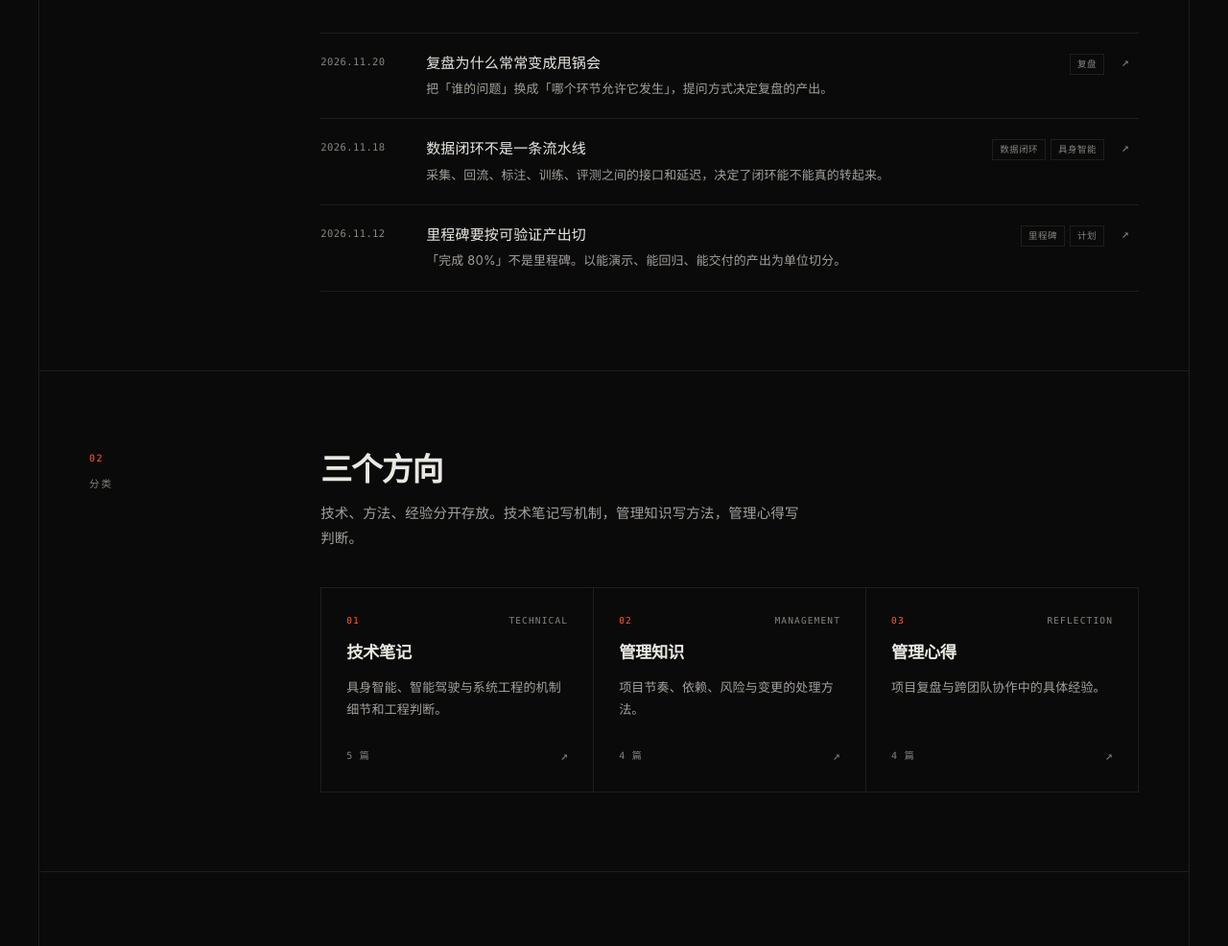
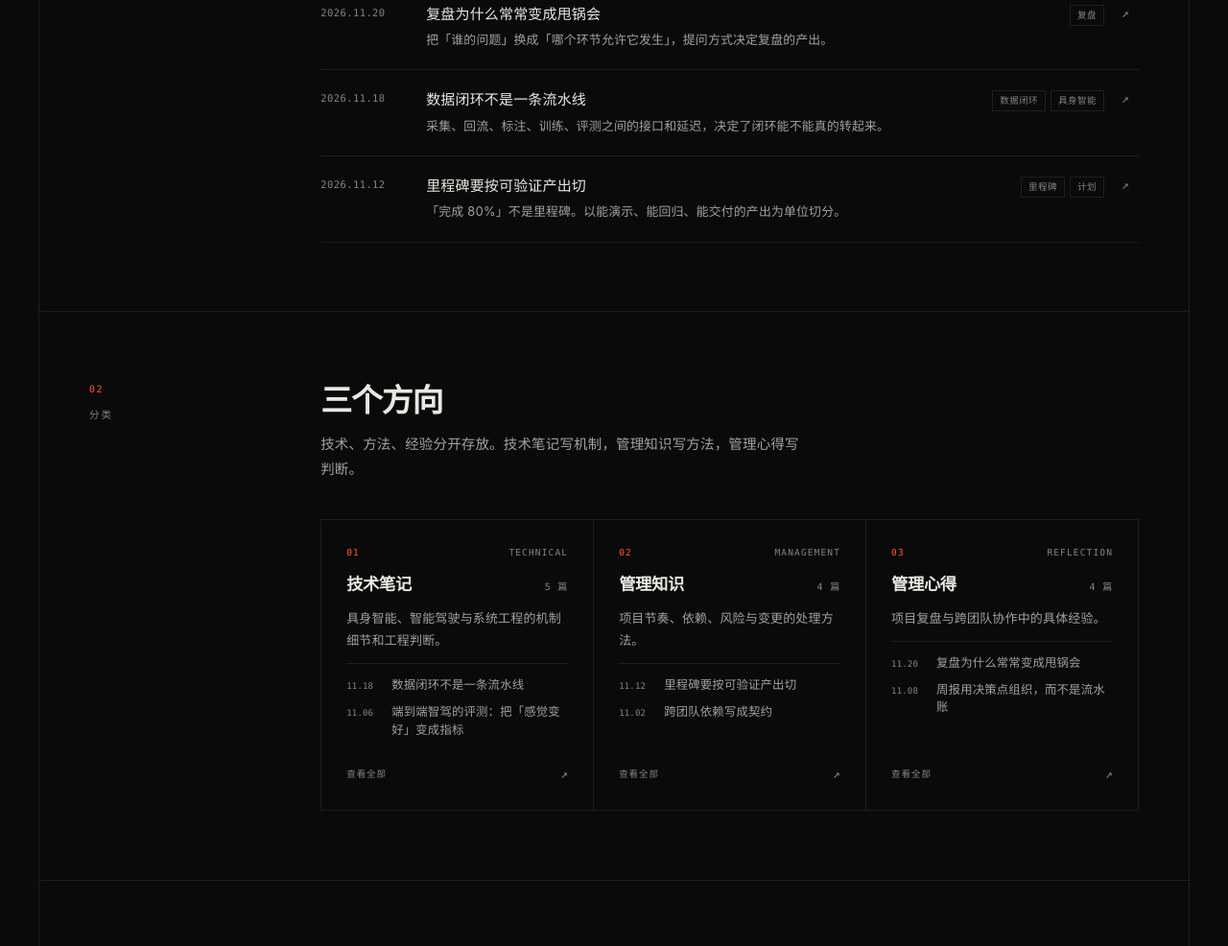
Before and after one commit to bit-FlameMouse/Bit-FlameMouse.github.io, an Astro site: page / in a window 1280 px wide. Shown: the part 734-1720 px from the top of the page at 96% size. Built offline with nearby package versions, Linux system fonts and the light colour scheme; Astro itself is replaced by a stand-in of ours.

Commit message:
refactor: 优化整体布局（首屏收紧、分类卡预览、索引侧栏）

```diff
--- a/src/pages/index.astro
+++ b/src/pages/index.astro
@@ -1,7 +1,7 @@
 ---
 import BaseLayout from '../layouts/BaseLayout.astro';
 import LinkRow from '../components/LinkRow.astro';
-import { categories, counts, entries, featured, groups } from '../data/library';
+import { categories, counts, entries, featured, groups, latestDate } from '../data/library';
 
 const latest = featured.slice(0, 3);
 ---
@@ -36,12 +36,12 @@ const latest = featured.slice(0, 3);
         <dd>技术项目管理（TPM）</dd>
       </div>
       <div>
-        <dt>索引</dt>
+        <dt>收录</dt>
         <dd>{entries.length} 篇 / {categories.length} 类</dd>
       </div>
       <div>
-        <dt>邮箱</dt>
-        <dd><a href="mailto:lichwork0@gmail.com">lichwork0@gmail.com</a></dd>
+        <dt>最近更新</dt>
+        <dd>{latestDate}</dd>
       </div>
     </dl>
   </section>
@@ -105,10 +105,25 @@ const latest = featured.slice(0, 3);
                   <span class="cat-num">{String(index + 1).padStart(2, '0')}</span>
                   <span>{group.en}</span>
                 </span>
-                <h3>{group.name}</h3>
+
+                <span class="cat-head-row">
+                  <h3>{group.name}</h3>
+                  <span class="cat-count">{counts[group.id]} 篇</span>
+                </span>
+
                 <p>{group.desc}</p>
+
+                <span class="cat-list">
+                  {group.items.slice(0, 2).map((item) => (
+                    <span class="cat-item">
+                      <time>{item.date.slice(5)}</time>
+                      <span>{item.title}</span>
+                    </span>
+                  ))}
+                </span>
+
                 <span class="cat-foot">
-                  <span class="cat-count">{counts[group.id]} 篇</span>
+                  <span class="cat-more">查看全部</span>
                   <span class="arrow" aria-hidden="true">↗</span>
                 </span>
               </a>
--- a/src/styles/global.css
+++ b/src/styles/global.css
@@ -151,7 +151,7 @@ main {
 
 .section {
   border-top: 1px solid var(--line);
-  padding-block: clamp(46px, 6.4vw, 82px);
+  padding-block: clamp(42px, 5.6vw, 72px);
   padding-inline: var(--gut);
   scroll-margin-top: 84px;
 }
@@ -222,7 +222,7 @@ main {
 
 /* 4.1 列表页页头 ---------------------------------------------------------- */
 .page-head {
-  padding-block: clamp(52px, 7.4vw, 92px) clamp(30px, 4vw, 46px);
+  padding-block: clamp(44px, 6vw, 76px) clamp(28px, 3.6vw, 42px);
   padding-inline: var(--gut);
 }
 
@@ -242,52 +242,109 @@ main {
   color: var(--fg-2);
 }
 
-/* 4.2 筛选条 -------------------------------------------------------------- */
-.filter {
-  display: flex;
-  flex-wrap: wrap;
-  gap: 8px;
-  margin-top: 28px;
-}
-
-.filter button {
-  display: inline-flex;
+/* 4.2 索引页侧栏 ---------------------------------------------------------- */
+.library {
+  display: grid;
+  grid-template-columns: 188px minmax(0, 1fr);
+  gap: clamp(24px, 4vw, 56px);
+  align-items: start;
+}
+
+.library-nav {
+  position: sticky;
+  top: 96px;
+}
+
+.library-nav-label {
+  padding-bottom: 10px;
+  border-bottom: 1px solid var(--line);
+  font-family: var(--mono);
+  font-size: 9.5px;
+  letter-spacing: 0.16em;
+  text-transform: uppercase;
+  color: var(--fg-3);
+}
+
+.library-filters {
+  display: flex;
+  flex-direction: column;
+  padding-block: 8px;
+}
+
+.library-filters button {
+  position: relative;
+  display: flex;
   align-items: baseline;
-  gap: 7px;
-  padding: 7px 12px;
-  border: 1px solid var(--line);
-  background: transparent;
+  justify-content: space-between;
+  gap: 10px;
+  padding: 8px 10px 8px 13px;
+  border: 0;
+  background: none;
   font-family: var(--mono);
   font-size: 10.5px;
+  letter-spacing: 0.04em;
+  color: var(--fg-2);
+  text-align: left;
+  cursor: pointer;
+  transition: color 0.25s var(--ease);
+}
+
+.library-filters button::before {
+  content: "";
+  position: absolute;
+  left: 0;
+  top: 0;
+  bottom: 0;
+  width: 1px;
+  background: var(--line);
+  transition: background-color 0.25s var(--ease), width 0.25s var(--ease);
+}
+
+.library-filters button:hover {
+  color: var(--fg);
+}
+
+.library-filters button[aria-pressed="true"] {
+  color: var(--fg);
+}
+
+.library-filters button[aria-pressed="true"]::before {
+  width: 2px;
+  background: var(--accent);
+}
+
+.library-filters button span {
+  font-size: 9.5px;
+  color: var(--fg-3);
+  transition: color 0.25s var(--ease);
+}
+
+.library-filters button[aria-pressed="true"] span {
+  color: var(--accent);
+}
+
+.library-nav-meta {
+  display: flex;
+  flex-direction: column;
+  gap: 4px;
+  padding-top: 12px;
+  border-top: 1px solid var(--line);
+  font-family: var(--mono);
+  font-size: 9.5px;
   letter-spacing: 0.06em;
+  color: var(--fg-3);
+}
+
+.library-nav-meta strong {
+  font-weight: 400;
   color: var(--fg-2);
-  cursor: pointer;
-  transition: color 0.25s var(--ease), border-color 0.25s var(--ease),
-    background-color 0.25s var(--ease);
-}
-
-.filter button span {
-  font-size: 9.5px;
-  color: var(--fg-3);
-  transition: color 0.25s var(--ease);
-}
-
-.filter button:hover {
-  color: var(--fg);
-  border-color: var(--line-2);
-}
-
-.filter button[aria-pressed="true"] {
-  color: var(--bg);
-  background: var(--fg);
-  border-color: var(--fg);
-}
-
-.filter button[aria-pressed="true"] span {
-  color: rgba(10, 10, 10, 0.55);
-}
-
-html:not(.js) .filter {
+}
+
+html:not(.js) .library {
+  grid-template-columns: minmax(0, 1fr);
+}
+
+html:not(.js) .library-nav {
   display: none;
 }
 
@@ -336,11 +393,51 @@ html:not(.js) .filter {
   letter-spacing: -0.02em;
 }
 
+.cat-head-row {
+  display: flex;
+  align-items: baseline;
+  justify-content: space-between;
+  gap: 12px;
+}
+
 .cat p {
-  max-width: 30ch;
+  max-width: 34ch;
   font-size: 13px;
   line-height: 1.78;
   color: var(--fg-2);
+}
+
+.cat-list {
+  display: flex;
+  flex-direction: column;
+  gap: 9px;
+  margin-top: 2px;
+  padding-top: 13px;
+  border-top: 1px solid var(--line);
+}
+
+.cat-item {
+  display: grid;
+  grid-template-columns: 38px minmax(0, 1fr);
+  gap: 9px;
+  align-items: baseline;
+}
+
+.cat-item time {
+  font-family: var(--mono);
+  font-size: 9px;
+  letter-spacing: 0.02em;
+  color: var(--fg-3);
+}
+
+.cat-item > span {
+  display: -webkit-box;
+  overflow: hidden;
+  font-size: 12.4px;
+  line-height: 1.5;
+  color: var(--fg-2);
+  -webkit-box-orient: vertical;
+  -webkit-line-clamp: 2;
 }
 
 .cat-foot {
@@ -357,6 +454,19 @@ html:not(.js) .filter {
   font-size: 10px;
   letter-spacing: 0.08em;
   color: var(--fg-3);
+}
+
+.cat-more {
+  font-family: var(--mono);
+  font-size: 9.5px;
+  letter-spacing: 0.1em;
+  text-transform: uppercase;
+  color: var(--fg-3);
+  transition: color 0.3s var(--ease);
+}
+
+.cat:hover .cat-more {
+  color: var(--accent);
 }
 
 .cat:hover .arrow {
@@ -472,7 +582,7 @@ html:not(.js) .filter {
 
 /* 6. Hero ----------------------------------------------------------------- */
 .hero {
-  padding-block: clamp(58px, 8.6vw, 108px) clamp(34px, 5vw, 58px);
+  padding-block: clamp(44px, 6.8vw, 84px) clamp(30px, 4.2vw, 48px);
   padding-inline: var(--gut);
 }
 
@@ -504,10 +614,10 @@ html:not(.js) .filter {
 }
 
 .hero-name {
-  font-size: clamp(3.1rem, 8.2vw, 5.5rem);
+  font-size: clamp(2.9rem, 6.4vw, 4.6rem);
   font-weight: 600;
-  line-height: 0.94;
-  letter-spacing: -0.055em;
+  line-height: 0.96;
+  letter-spacing: -0.05em;
 }
 
 .hero-name-en {
@@ -1090,6 +1200,73 @@ html:not(.js) .filter {
   border-top: 1px solid var(--line);
 }
 
+/* 12.1 关于页侧栏 --------------------------------------------------------- */
+.about-layout {
+  display: grid;
+  grid-template-columns: 190px minmax(0, 1fr);
+  gap: clamp(24px, 4vw, 56px);
+  align-items: start;
+}
+
+.about-rail {
+  position: sticky;
+  top: 96px;
+  display: flex;
+  flex-direction: column;
+  gap: 22px;
+}
+
+.rail-block {
+  padding-top: 13px;
+  border-top: 1px solid var(--line);
+}
+
+.rail-block h4 {
+  font-family: var(--mono);
+  font-size: 9px;
+  font-weight: 400;
+  letter-spacing: 0.16em;
+  text-transform: uppercase;
+  color: var(--fg-3);
+}
+
+.rail-block p {
+  margin-top: 8px;
+  font-size: 12.4px;
+  line-height: 1.72;
+  color: var(--fg-2);
+}
+
+.rail-block a {
+  transition: color 0.25s var(--ease);
+}
+
+.rail-block a:hover {
+  color: var(--accent);
+}
+
+.rail-list {
+  display: flex;
+  flex-direction: column;
+  gap: 6px;
+  margin-top: 8px;
+  list-style: none;
+}
+
+.rail-list li {
+  display: flex;
+  justify-content: space-between;
+  gap: 10px;
+  font-size: 12.2px;
+  color: var(--fg-2);
+}
+
+.rail-list li span:last-child {
+  font-family: var(--mono);
+  font-size: 9.5px;
+  color: var(--fg-3);
+}
+
 /* 13. Footer -------------------------------------------------------------- */
 .site-footer {
   margin-top: auto;
@@ -1274,6 +1451,56 @@ html.js [data-reveal].is-in {
     grid-template-columns: minmax(0, 1fr);
   }
 
+  .library {
+    grid-template-columns: minmax(0, 1fr);
+    gap: 22px;
+  }
+
+  .about-layout {
+    grid-template-columns: minmax(0, 1fr);
+  }
+
+  .about-rail {
+    display: none;
+  }
+
+  .library-nav {
+    position: static;
+  }
+
+  .library-nav-label,
+  .library-nav-meta {
+    display: none;
+  }
+
+  .library-filters {
+    flex-direction: row;
+    flex-wrap: wrap;
+    gap: 6px;
+    padding: 0;
+  }
+
+  .library-filters button {
+    padding: 6px 9px;
+    border: 1px solid var(--line);
+    font-size: 10px;
+    letter-spacing: 0.02em;
+  }
+
+  .library-filters button::before {
+    display: none;
+  }
+
+  .library-filters button[aria-pressed="true"] {
+    background: var(--fg);
+    border-color: var(--fg);
+    color: var(--bg);
+  }
+
+  .library-filters button[aria-pressed="true"] span {
+    color: rgba(10, 10, 10, 0.55);
+  }
+
   .contact {
     grid-template-columns: minmax(0, 1fr);
   }
@@ -1289,18 +1516,9 @@ html.js [data-reveal].is-in {
     height: 60px;
   }
 
-  .filter {
-    gap: 6px;
-  }
-
-  .filter button {
-    padding: 6px 9px;
-    font-size: 10px;
-    letter-spacing: 0.02em;
-  }
-
-  .filter button span {
+  .hero-name-en {
     font-size: 9px;
+    letter-spacing: 0.2em;
   }
 
   .brand-name {
@@ -1358,6 +1576,12 @@ html.js [data-reveal].is-in {
   .nav a {
     font-size: 10px;
     letter-spacing: 0.04em;
+  }
+}
+
+@media (max-width: 380px) {
+  .library-filters button {
+    flex: 1 1 calc(50% - 3px);
   }
 }
 
```
Also changed, not shown: src/pages/about.astro (+30 -2 lines), src/pages/library.astro (+27 -16 lines).
